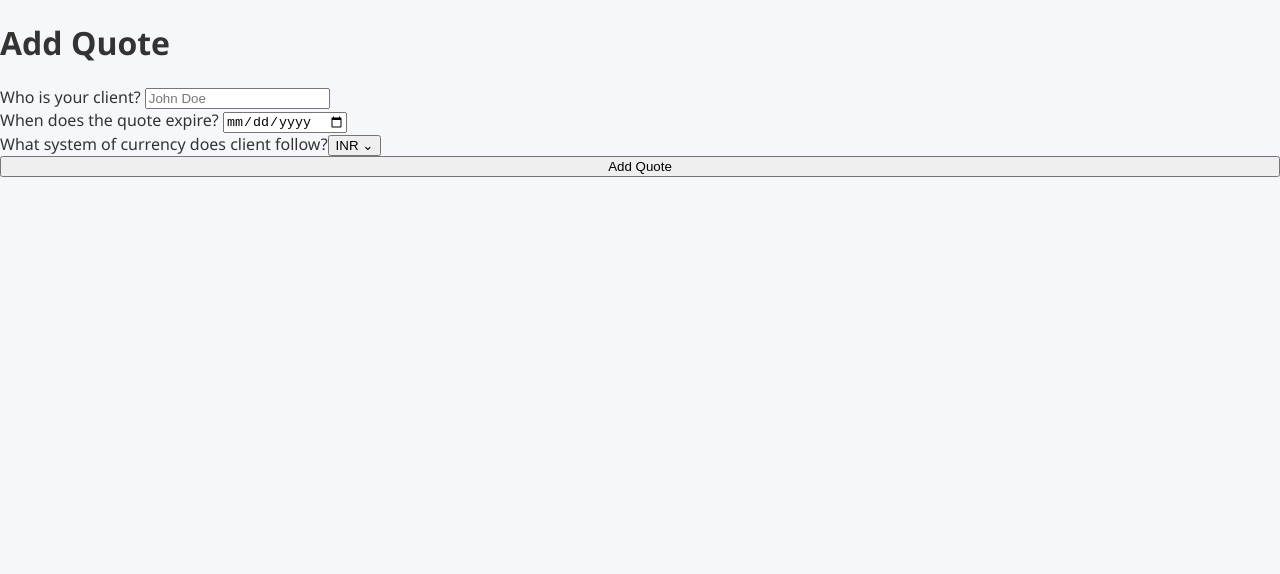
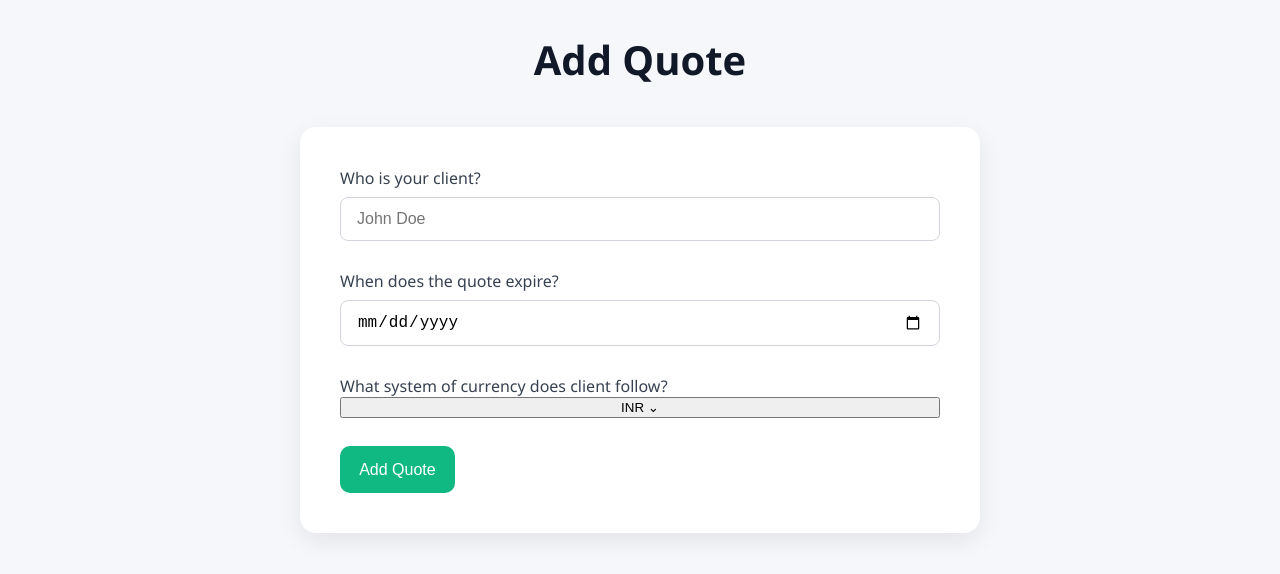
Before and after one commit to mohanamisra/quotation-module-frontend, a React (Vite) app: page /addquote in a window 1280 px wide. Shown: the top 574 px of the page. Built offline with nearby package versions, Linux system fonts and the light colour scheme.

Commit message:
Added CSS for the add quote screen

```diff
--- a/src/pages/AddQuoteScreen/AddQuote.css
+++ b/src/pages/AddQuoteScreen/AddQuote.css
@@ -1,4 +1,107 @@
+/* AddQuote.css */
+
+body {
+    font-family: 'Segoe UI', Tahoma, Geneva, Verdana, sans-serif;
+    background-color: #f5f7fa;
+    margin: 0;
+    padding: 0;
+    color: #1f2937;
+}
+
+h1 {
+    text-align: center;
+    font-size: 2.5rem;
+    font-weight: 600;
+    margin-top: 2rem;
+    margin-bottom: 2.5rem;
+    color: #111827;
+}
+
 .add-quote-form {
+    max-width: 600px;
+    margin: 0 auto;
+    background-color: #ffffff;
+    padding: 2.5rem;
+    border-radius: 16px;
+    box-shadow: 0 8px 24px rgba(0, 0, 0, 0.08);
     display: flex;
     flex-direction: column;
+    gap: 1.8rem;
 }
+
+.add-quote-form label {
+    display: flex;
+    flex-direction: column;
+    font-size: 1rem;
+    font-weight: 500;
+    color: #374151;
+}
+
+.add-quote-form input[type="text"],
+.add-quote-form input[type="date"] {
+    margin-top: 0.5rem;
+    padding: 0.75rem 1rem;
+    border: 1px solid #d1d5db;
+    border-radius: 8px;
+    font-size: 1rem;
+    transition: border-color 0.2s ease;
+}
+
+.add-quote-form input:focus {
+    outline: none;
+    border-color: #2563eb;
+}
+
+.add-quote-form button[type="submit"] {
+    background-color: #10b981;
+    color: white;
+    font-size: 1rem;
+    padding: 0.9rem 1.2rem;
+    border: none;
+    border-radius: 10px;
+    cursor: pointer;
+    transition: background-color 0.25s ease;
+    align-self: flex-start;
+}
+
+.add-quote-form button[type="submit"]:hover {
+    background-color: #059669;
+}
+
+/* Dropdown styles */
+[data-radix-dropdown-menu-trigger] {
+    margin-top: 0.5rem;
+    padding: 0.75rem 1rem;
+    background-color: #f3f4f6;
+    border: 1px solid #d1d5db;
+    border-radius: 8px;
+    cursor: pointer;
+    font-size: 1rem;
+    width: fit-content;
+    display: flex;
+    align-items: center;
+    justify-content: space-between;
+    gap: 0.5rem;
+}
+
+[data-radix-dropdown-menu-content] {
+    margin-top: 0.5rem;
+    background-color: #ffffff;
+    border: 1px solid #d1d5db;
+    border-radius: 8px;
+    box-shadow: 0 6px 20px rgba(0, 0, 0, 0.1);
+    padding: 0.5rem 0;
+    min-width: 150px;
+}
+
+[data-radix-dropdown-menu-item] {
+    padding: 0.6rem 1rem;
+    font-size: 0.95rem;
+    color: #111827;
+    cursor: pointer;
+    transition: background-color 0.2s ease;
+}
+
+[data-radix-dropdown-menu-item]:hover {
+    background-color: #f3f4f6;
+}
```
